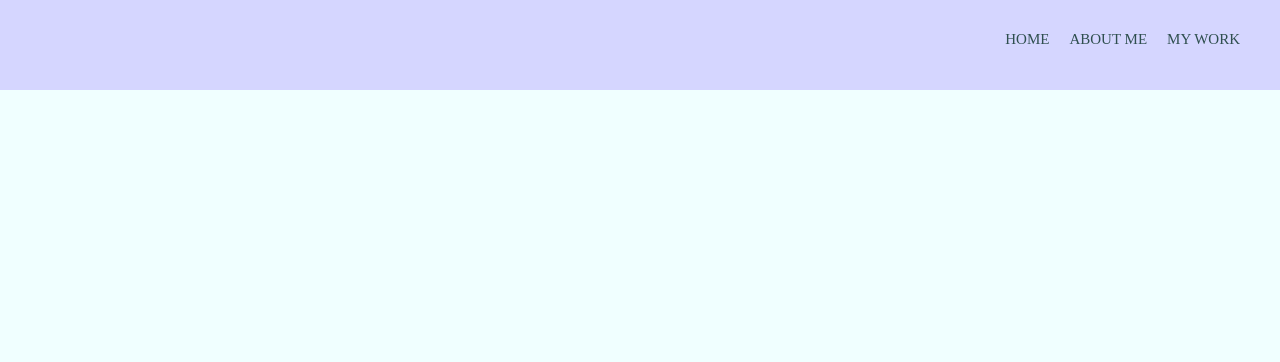
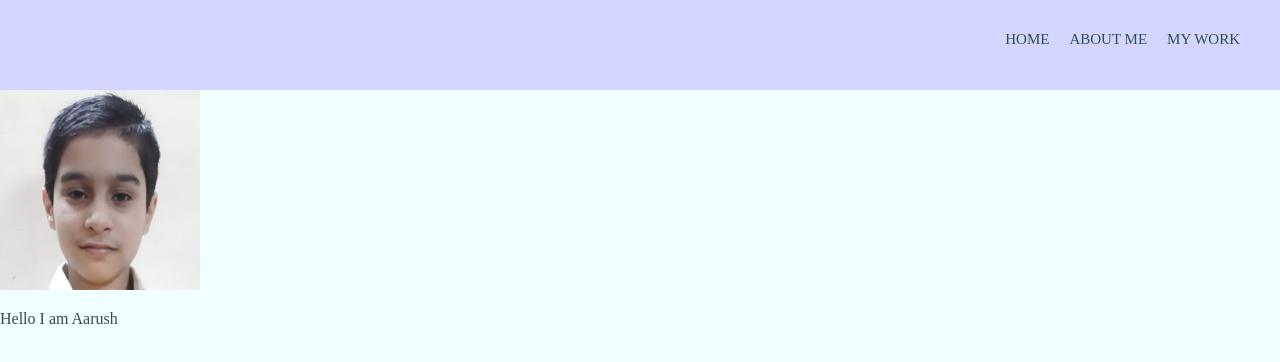
Before and after one commit to Aarushchamp/Aarushchamp.github.io, a plain HTML site: page index.html in a window 1280 px wide. Drawn offline with Linux system fonts and the light colour scheme.

Commit message:
Add files via upload

```diff
--- a/index.html
+++ b/index.html
@@ -18,5 +18,11 @@
             </nav>
         </div>
     </header>
+    <div class= "profile-image">
+        <img src="My image.jpeg" alt="My image.jpeg" style="width: 200px;height:200px;">
+        <p>
+            Hello I am Aarush
+        </p>
+    </div>
 </body>
 </html>
```
Also changed, not shown: My image.jpeg (added).
